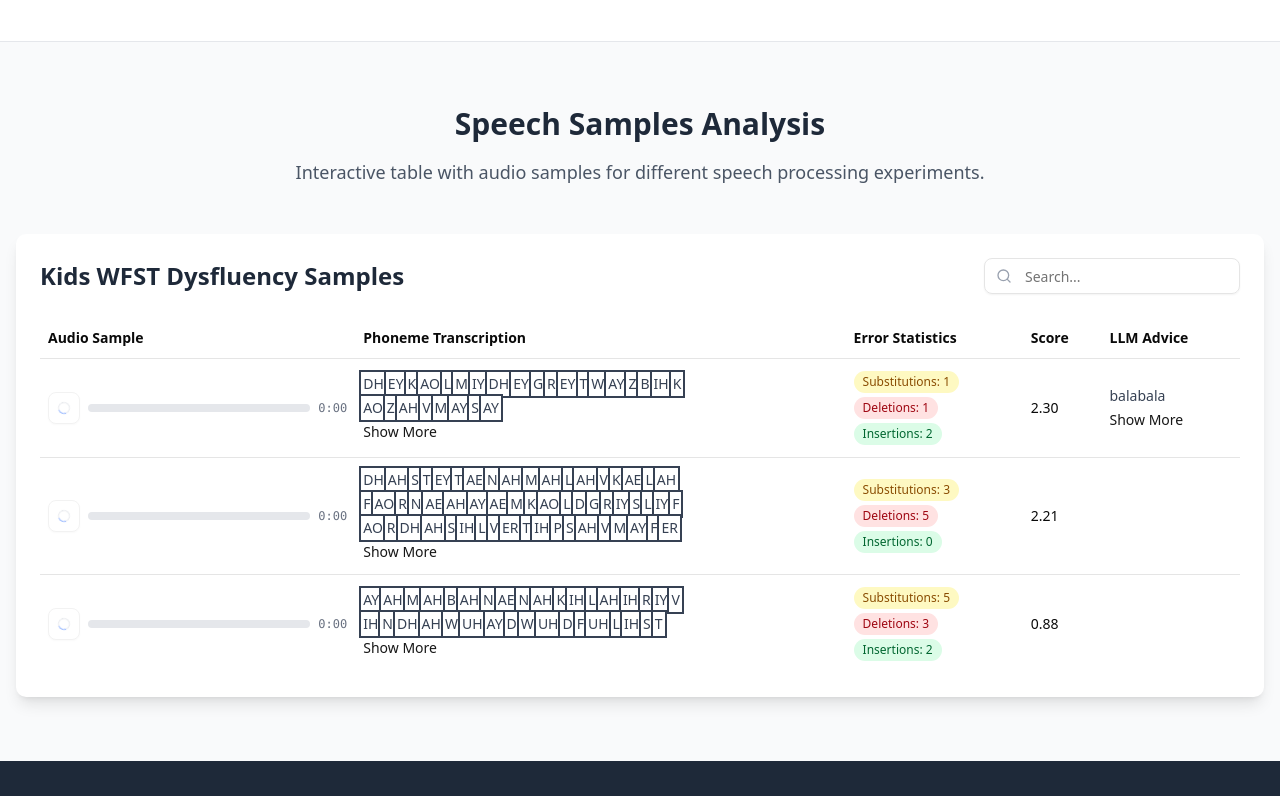
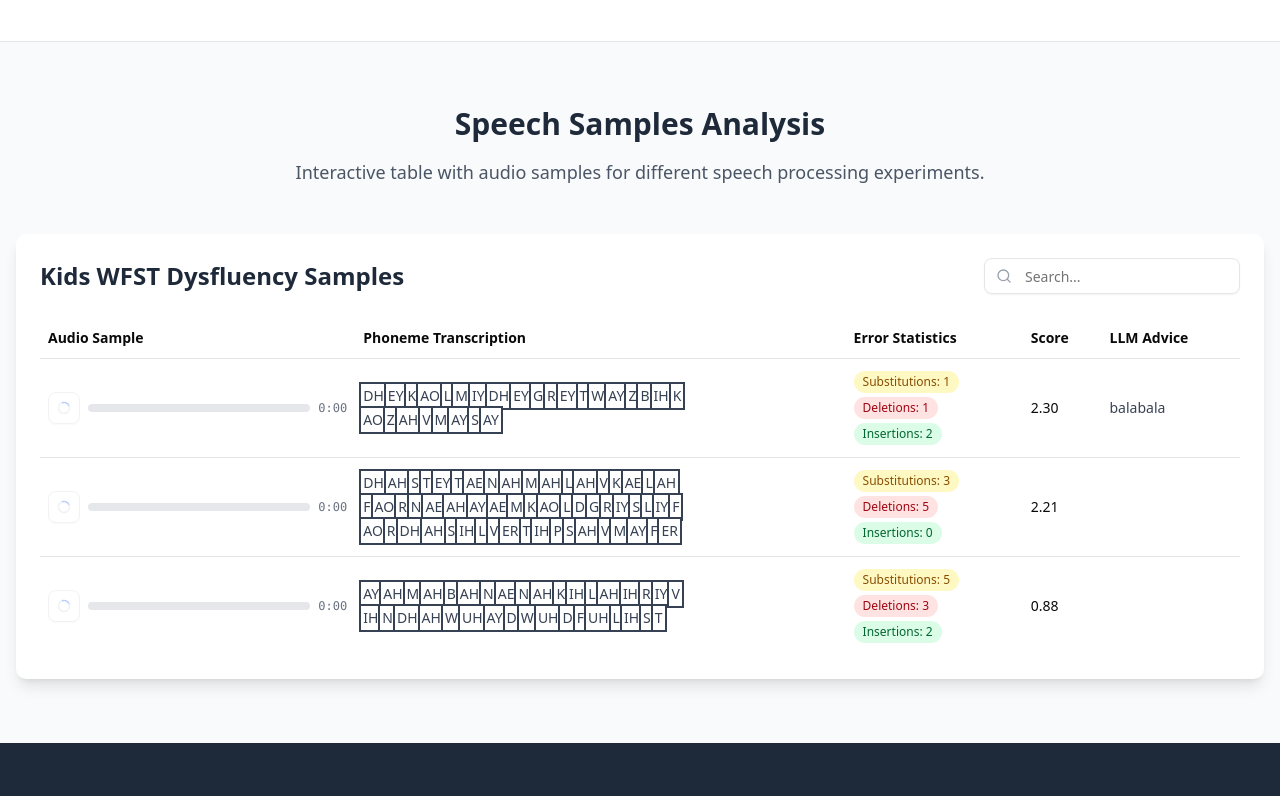
Before and after one commit to ChenxuKwok/kids-wfst-demo, a React (Vite) app: page / in a window 1280 px wide. Shown: the part 1983-2779 px from the top of the page. Built offline with nearby package versions, Linux system fonts and the light colour scheme.

Commit message:
fix styles and conditional buttons

```diff
--- a/src/App.css
+++ b/src/App.css
@@ -112,7 +112,10 @@
 
 @layer base {
   * {
-    @apply border-border outline-ring/50;
+    @apply border-border;
+  }
+  *:focus-visible {
+    @apply outline-ring/50;
   }
   body {
     @apply bg-background text-foreground;
--- a/src/components/ExpandableText.jsx
+++ b/src/components/ExpandableText.jsx
@@ -1,9 +1,20 @@
-import React, { useState } from 'react';
+import React, { useState, useRef, useEffect } from 'react';
 import { Button } from '@/components/ui/button';
 import { cn } from '@/lib/utils';
 
 const ExpandableText = ({ text, lines = 2 }) => {
   const [expanded, setExpanded] = useState(false);
+  const [clampable, setClampable] = useState(false);
+  const textRef = useRef(null);
+  useEffect(() => {
+    if (!text) return;
+    const el = textRef.current;
+    if (!el) return;
+    if (!expanded) {
+      setClampable(el.scrollHeight > el.clientHeight + 1);
+    }
+  }, [text, lines, expanded]);
+
   if (!text) return null;
 
   const toggle = () => setExpanded((prev) => !prev);
@@ -11,10 +22,13 @@ const ExpandableText = ({ text, lines = 2 }) => {
 
   return (
     <div className="space-y-1 max-w-xs">
-      <p className={cn('text-sm text-gray-700 whitespace-pre-wrap', clamped)}>
+      <p
+        ref={textRef}
+        className={cn('text-sm text-gray-700 whitespace-pre-wrap', clamped)}
+      >
         {text}
       </p>
-      {text.length > 0 && (
+      {clampable && (
         <Button
           variant="link"
           size="sm"
--- a/src/components/TranscriptionCell.jsx
+++ b/src/components/TranscriptionCell.jsx
@@ -1,10 +1,21 @@
-import React, { useState } from 'react';
+import React, { useState, useRef, useEffect } from 'react';
 import { Button } from '@/components/ui/button';
 import { cn } from '@/lib/utils';
 import HighlightedTranscription from './HighlightedTranscription';
 
 const TranscriptionCell = ({ text, lines = 2 }) => {
   const [expanded, setExpanded] = useState(false);
+  const [clampable, setClampable] = useState(false);
+  const textRef = useRef(null);
+  useEffect(() => {
+    if (!text) return;
+    const el = textRef.current;
+    if (!el) return;
+    if (!expanded) {
+      setClampable(el.scrollHeight > el.clientHeight + 1);
+    }
+  }, [text, lines, expanded]);
+
   if (!text) return null;
 
   const toggle = () => setExpanded(prev => !prev);
@@ -12,10 +23,10 @@ const TranscriptionCell = ({ text, lines = 2 }) => {
 
   return (
     <div className="space-y-1 max-w-xs">
-      <div className={cn('whitespace-pre-wrap', clamped)}>
+      <div ref={textRef} className={cn('whitespace-pre-wrap', clamped)}>
         <HighlightedTranscription text={text} />
       </div>
-      {text.length > 0 && (
+      {clampable && (
         <Button variant="link" size="sm" className="p-0 h-auto" onClick={toggle}>
           {expanded ? 'Show Less' : 'Show More'}
         </Button>
```
